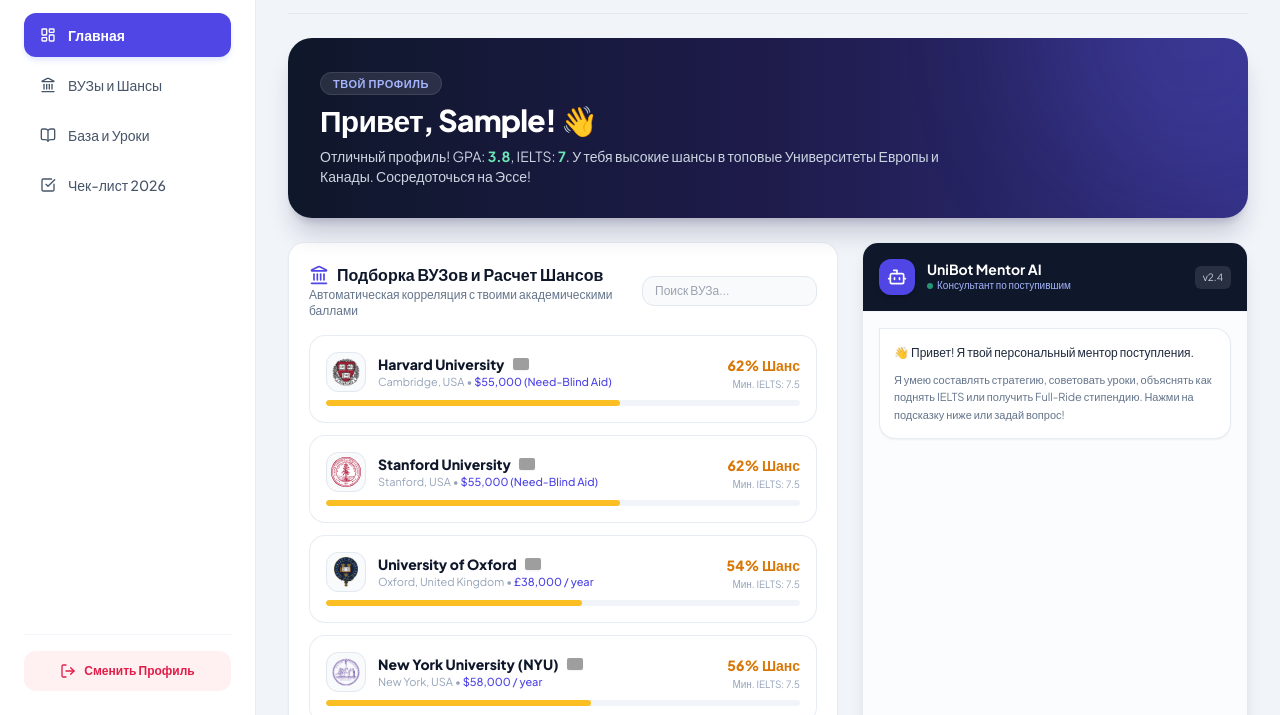
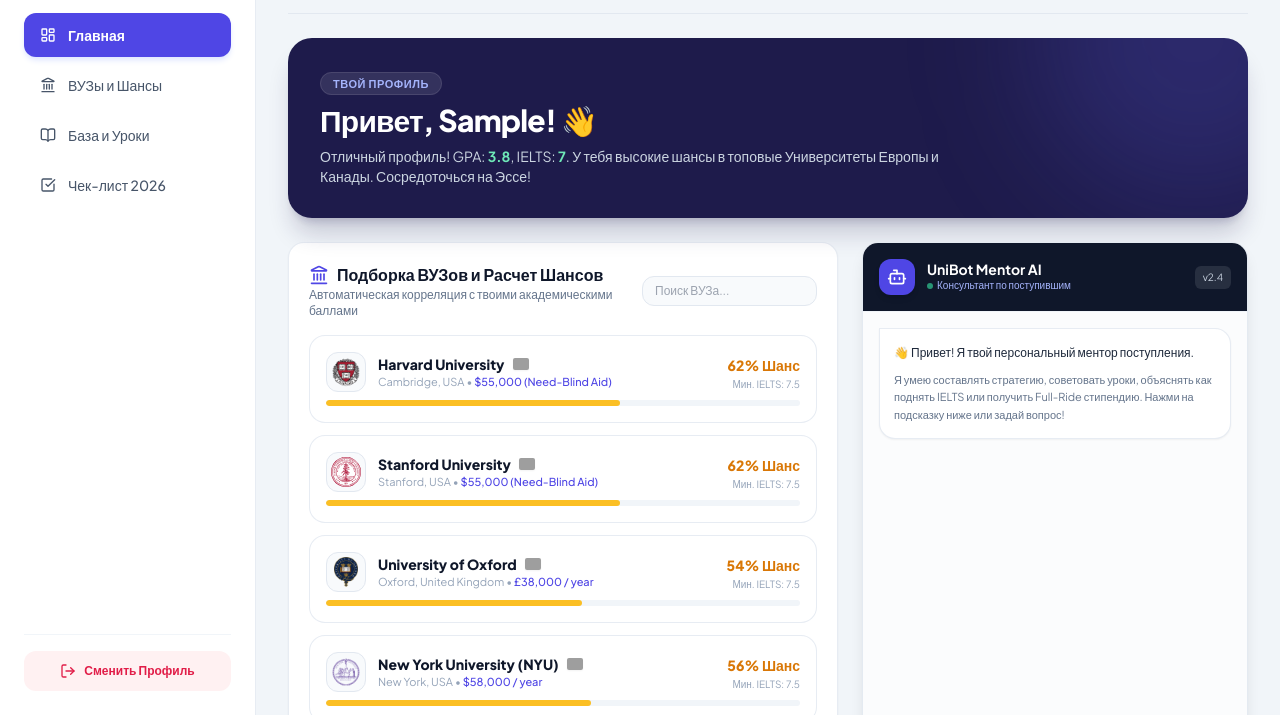
Before and after one commit to maksovdani-cmd/UniPath, a plain HTML site: page index.html in a window 1280 px wide. Both pictures are taken after typing "Sample" into the empty fields and a click on the button "Войти в Кабинет Абитуриента". Shown: the part 85-800 px from the top of the page. Drawn offline with nearby package versions, Linux system fonts and the light colour scheme; grey boxes are pictures that could not be loaded.

Commit message:
Update index.html

```diff
--- a/index.html
+++ b/index.html
@@ -143,7 +143,7 @@
       </header>
 
       <!-- Главный Баннер -->
-      <section class="relative bg-gradient-to-r from-slate-900 via-indigo-950 to-indigo-900 rounded-3xl p-6 md:p-8 text-white overflow-hidden shadow-xl shadow-indigo-950/20">
+      <section class="relative bg-indigo-950 rounded-3xl p-6 md:p-8 text-white overflow-hidden shadow-xl shadow-indigo-950/20">
         <div class="relative z-10 space-y-2 max-w-2xl">
           <span class="px-3 py-1 bg-white/10 backdrop-blur-md rounded-full text-[11px] font-bold tracking-wider uppercase text-indigo-300 border border-white/10">Твой Профиль</span>
           <h1 class="text-2xl md:text-3xl font-black tracking-tight">Привет, <span id="welcomeUserName">Студент</span>! 👋</h1>
```
